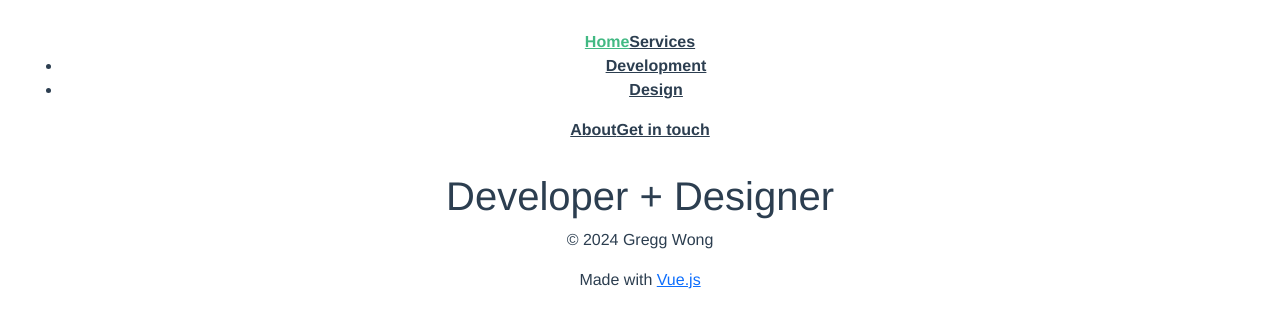
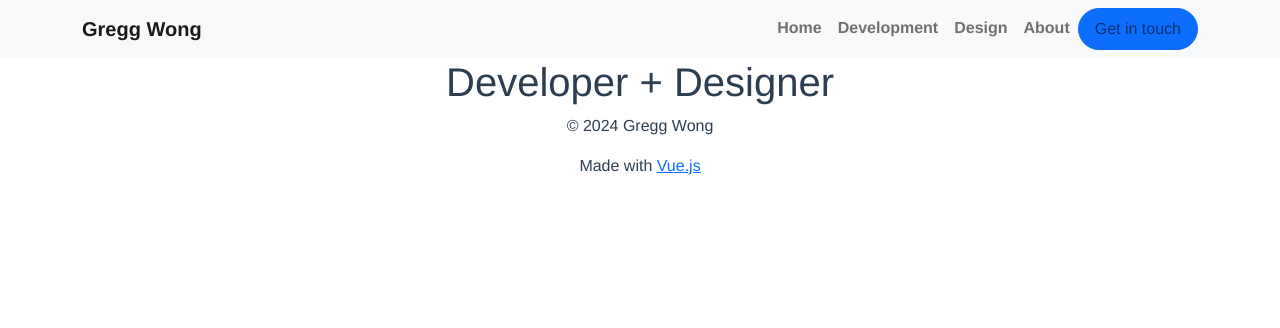
Before and after one commit to Jon-Mykal/personal-website, a Vue app: page / in a window 1280 px wide. Shown: the top 328 px of the page. Built offline with nearby package versions, Linux system fonts and the light colour scheme.

Commit message:
Style Navbar

```diff
--- a/src/components/Navbar.vue
+++ b/src/components/Navbar.vue
@@ -1,33 +1,77 @@
 <template>
     <section>
-        <nav>
-            <router-link to="/">Home</router-link>
-            <router-link :to="{name: 'services'}">Services
-                <ul>
-                    <li>
-                        <router-link :to="{name: 'development'}">Development</router-link>
-                    </li>
-                    <li>
-                        <router-link :to="{name: 'design'}">Design</router-link>
-                    </li>
-                </ul>
-            </router-link>
-            <router-link to="/about">About</router-link>
-            <router-link :to="{ name: 'contact'}">Get in touch</router-link>
+        <nav class="navbar navbar-expand-lg navbar-light bg-light">
+            <section class="container">
+                <router-link to="/" class="navbar-brand">Gregg Wong</router-link>
+                <button
+                    class="navbar-toggler"
+                    type="button"
+                    data-bs-toggle="offcanvas"
+                    data-bs-target="#navbarSupportedContent"
+                    aria-controls="navbarSupportedContent"
+                    aria-expanded="false"
+                    aria-label="Toggle navigation"
+                >
+                    <span class="navbar-toggler-icon"></span>
+                </button>
+                <section class="offcanvas offcanvas-end w-75" id="navbarSupportedContent" ref="offcanvas">
+                    <header class="offcanvas-header">
+                        <h5 class="offcanvas-title">Menu</h5>
+                        <button ref="closeBtn" type="button" class="btn-close text-reset" data-bs-dismiss="offcanvas" aria-label="Close"></button>
+                    </header>
+                    <section class="offcanvas-body justify-content-end">
+                        <ul class="navbar-nav">
+                            <li class="nav-tem">
+                                <router-link to="/" class="nav-link">Home</router-link>
+                            </li>
+                            <li class="nav-tem">
+                                <router-link :to="{name: 'development'}" class="nav-link">Development</router-link>
+                            </li>
+                            <li class="nav-tem">
+                                <router-link :to="{name: 'design'}" class="nav-link">Design</router-link>
+                            </li>
+                            <li class="nav-tem">
+                                <router-link to="/about" class="nav-link">About</router-link>
+                            </li>
+                            <li class="nav-tem ml-3">
+                                <router-link :to="{ name: 'contact'}" class="btn btn-primary rounded-pill nav-link px-3">Get in touch</router-link>
+                            </li>
+                        </ul>
+                    </section>
+                </section>
+            </section>
         </nav>
     </section>
 </template>
 
 <script>
+import { useRouter } from 'vue-router'
+import { ref } from 'vue'
+
 export default {
     setup () {
+        const router = useRouter();
+        const offcanvas = ref(null);
+        const closeBtn = ref(null);
 
+        router.afterEach(() => {
+            const menuOpened = offcanvas.value.classList.contains("show");
+           if (menuOpened) {
+                closeBtn.value.click();
+           }
+        });
 
-        return {}
+        return {offcanvas, closeBtn};
     }
 }
 </script>
 
 <style scoped>
+.navbar-light .navbar-toggler {
+    border-color: transparent;
+}
 
+.navbar-toggler {
+    box-shadow: none;
+}
 </style>
```
